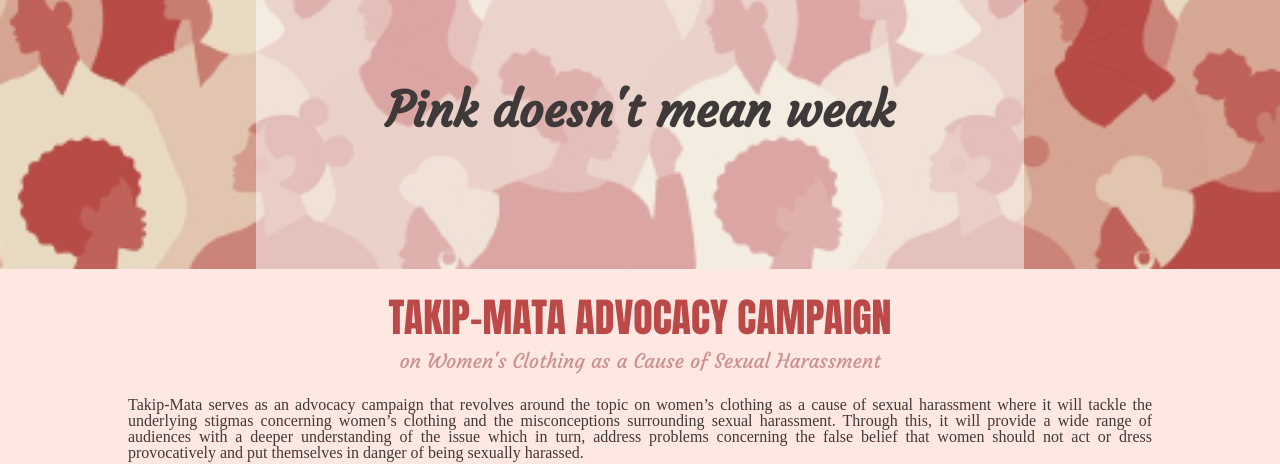
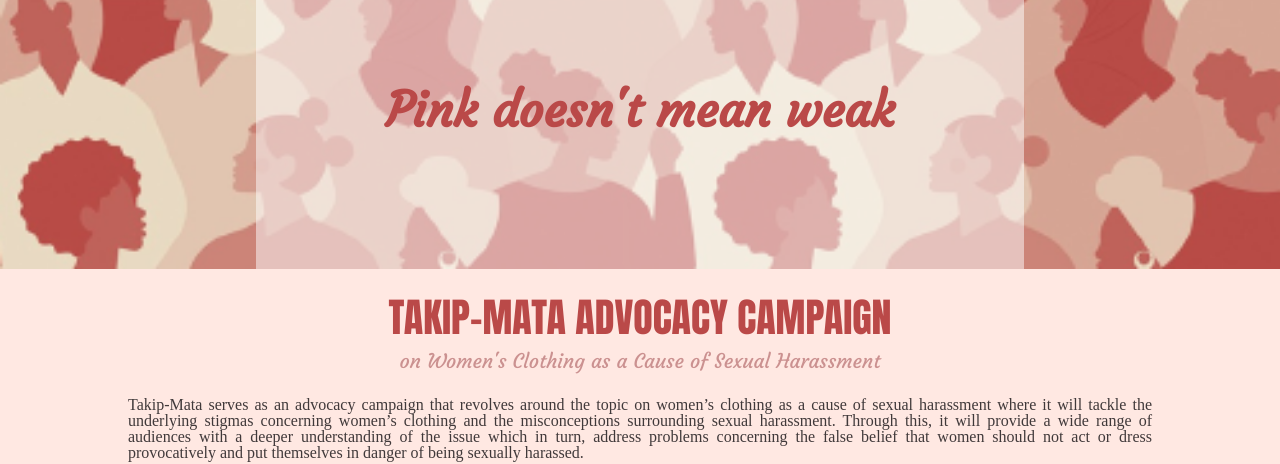
Before and after one commit to neilarstrong/Takipmata, a plain HTML site: page index.html in a window 1280 px wide. Shown: the part 339-803 px from the top of the page. Drawn offline with nearby package versions, Linux system fonts and the light colour scheme; a web font is replaced by a local one.

Commit message:
Update style2.css
*index page
-change color
-boxtext

```diff
--- a/style2.css
+++ b/style2.css
@@ -179,7 +179,7 @@ body {
 	font-weight: bold;
 	/* font-size: 3em; */
 	font-family: 'Courgette';
-	color: #40393a;
+	color: #ba4948;
 	height: 100%;
 
 	text-align: center;
```
